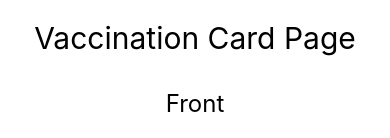
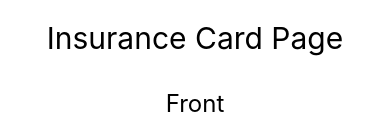
Before and after one commit to agrimes23/ReactNativeUseCamera, a React Native app: screen / in a window 390 px wide. Shown: the top 138 px of the page. Built offline with nearby package versions, Linux system fonts and the light colour scheme.

Commit message:
renamed home screen title

```diff
--- a/src/screens/HomeScreen.tsx
+++ b/src/screens/HomeScreen.tsx
@@ -74,7 +74,7 @@ const HomeScreen = () => {
     return (
         <View>
             <View className="w-screen items-center">
-              <Text className="text-3xl text-black m-5" accessibilityRole="header" accessibilityLabel="Title: Vaccination Card Page. Add vaccination card from your phone's photo gallery, or take a picture with your camera and submit" >Vaccination Card Page</Text>
+              <Text className="text-3xl text-black m-5" accessibilityRole="header" accessibilityLabel="Title: Vaccination Card Page. Add vaccination card from your phone's photo gallery, or take a picture with your camera and submit" >Insurance Card Page</Text>
             </View>
 
             {/* click to take pic of front & back */}
```
